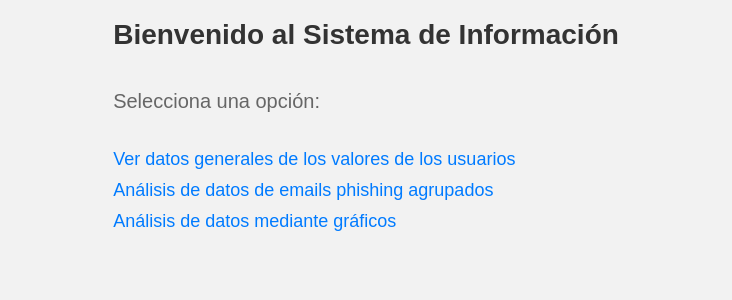
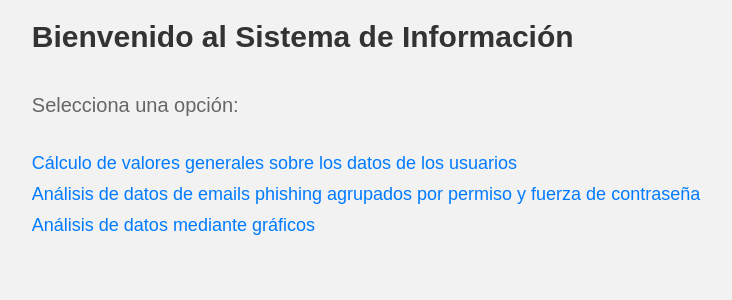
Before and after one commit to joosseee/Web_SI, a Flask app: page / in a window 1280 px wide. Shown: the top 300 px of the page, without its empty margins (274-1006 px from the left). Run offline with Flask 3, Linux system fonts and the light colour scheme.

Commit message:
final commit

```diff
--- a/exercise_4.py
+++ b/exercise_4.py
@@ -85,7 +85,7 @@
     plt.figure()
     usuarios_criticos_df.plot(kind='bar', x='username', y='click_ratio', legend=False)
     plt.xlabel('Nombre de usuario', labelpad=20)
-    plt.ylabel('Probabilidad de pulsar correo phishing', labelpad=20)
+    plt.ylabel('Probabilidad de pulsar correo phishing (%)', labelpad=20)
     plt.xticks(rotation=80)
     plt.tight_layout()
     usuarios_criticos_img = plot_to_base64(plt)
--- a/static/styles.css
+++ b/static/styles.css
@@ -20,7 +20,7 @@
 
 h1 {
     color: #333;
-    font-size:28px ;
+    font-size:30px ;
 }
 
 p {
--- a/templates/index.html
+++ b/templates/index.html
@@ -10,9 +10,9 @@
     <h1>Bienvenido al Sistema de Información</h1>
     <p>Selecciona una opción:</p>
     <ul>
-        <li><a href="{{ url_for('values_computation') }}">Ver datos generales de los valores de los usuarios </a></li>
-        <li><a href="{{ url_for('stats') }}">Análisis de datos de emails phishing agrupados </a></li>
-        <li><a href="{{ url_for('MIS_functions') }}">Análisis de datos mediante gráficos </a></li>
+        <li><a href="{{ url_for('values_computation') }}">Cálculo de valores generales sobre los datos de los usuarios</a></li>
+        <li><a href="{{ url_for('stats') }}">Análisis de datos de emails phishing agrupados por permiso y fuerza de contraseña</a></li>
+        <li><a href="{{ url_for('MIS_functions') }}">Análisis de datos mediante gráficos</a></li>
     </ul>
 </body>
 </html>
```
